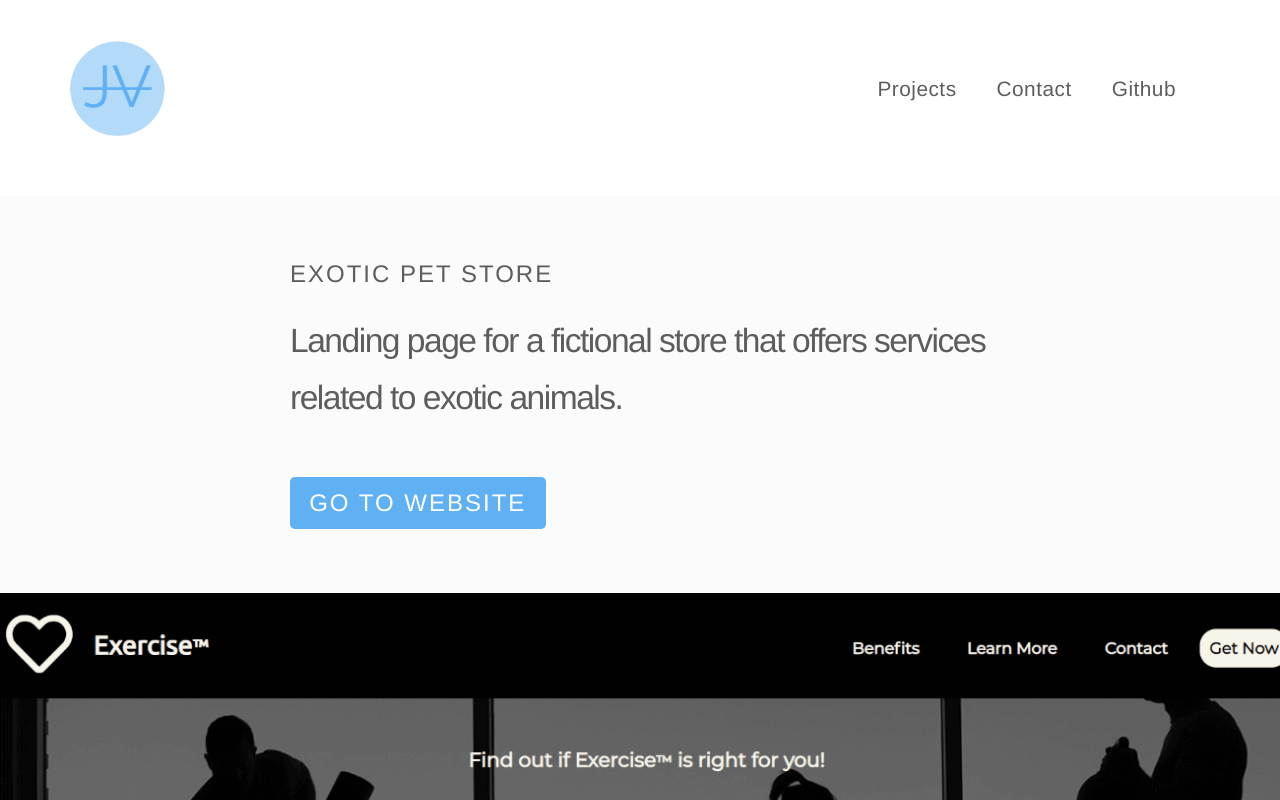
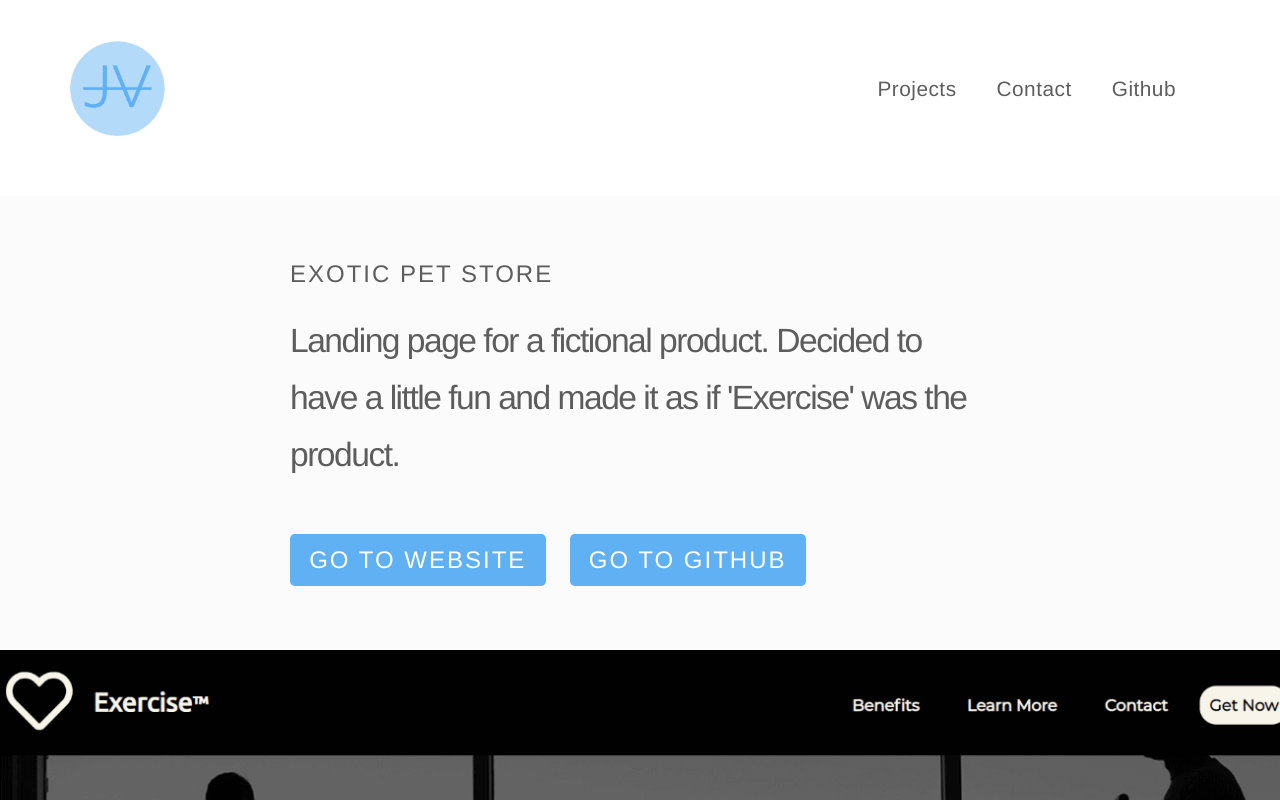
Before and after one commit to julianvazq/react-portfolio, a React (Create React App) app: page /exercise-site in a window 1280 px wide. Shown: the top 800 px of the page. Built offline with nearby package versions, Linux system fonts and the light colour scheme.

Commit message:
Typography details

```diff
--- a/src/App.css
+++ b/src/App.css
@@ -35,6 +35,12 @@ a {
   pointer-events: none;
 }
 
+@media only screen and (max-width: 800px) {
+  .react-logo {
+    height: 80px;
+  }
+}
+
 @media (prefers-reduced-motion: no-preference) {
   .react-logo {
     animation: react-logo-spin infinite 10s linear;
--- a/src/components/middle/ProjectSection.js
+++ b/src/components/middle/ProjectSection.js
@@ -48,6 +48,7 @@ const ProjectSection = () => {
   `;
 
   const ProjectItem = styled.div`
+    border-radius: 0.3rem;
     background-size: cover;
     object-fit: cover;
     text-align: center;
--- a/src/components/projects/ExerciseSitePage.js
+++ b/src/components/projects/ExerciseSitePage.js
@@ -25,7 +25,7 @@ const ExoticPetStorePage = () => {
     letter-spacing: 2px;
     text-transform: uppercase;
     font-size: 1.5rem;
-    font-weight: 400;
+    font-weight: 300;
   `;
 
   const ProjectDescription = styled.h2`
@@ -71,6 +71,11 @@ const ExoticPetStorePage = () => {
     border-bottom: 1px solid ${props => props.theme.primary};
   `;
 
+  const ButtonContainer = styled.div`
+    display: flex;
+    flex-wrap: wrap;
+  `;
+
   const Button = styled.a`
     display: inline-block;
     letter-spacing: 2px;
@@ -83,13 +88,18 @@ const ExoticPetStorePage = () => {
     font-family: inherit;
     border-radius: 0.3rem;
     cursor: pointer;
+    margin-right: 1em;
 
-    @media (max-width: 580px) {
+    @media (max-width: 600px) {
       font-size: 1.1rem;
+    }
+
+    @media (max-width: 460px) {
+      margin-bottom: 1em;
     }
   `;
 
-  const ProjectsButton = styled(Button)`
+  const MarginButton = styled(Button)`
     margin-top: 4em;
   `;
 
@@ -113,9 +123,10 @@ const ExoticPetStorePage = () => {
             <InnerContainer>
               <Title>Exotic Pet Store</Title>
               <ProjectDescription>
-                Landing page for a fictional store that offers services related
-                to exotic animals.
+                Landing page for a fictional product. Decided to have a little
+                fun and made it as if 'Exercise' was the product.
               </ProjectDescription>
+              <ButtonContainer>
                 <Button
                   href='https://julianvazq.github.io/exercise-site/'
                   target='_blank'
@@ -123,6 +134,14 @@ const ExoticPetStorePage = () => {
                 >
                   Go to website
                 </Button>
+                <Button
+                  href='https://github.com/julianvazq/exercise-site'
+                  target='_blank'
+                  rel='noopener noreferrer'
+                >
+                  Go to GitHub
+                </Button>
+              </ButtonContainer>
             </InnerContainer>
           </Container>
           <img
@@ -175,9 +194,9 @@ const ExoticPetStorePage = () => {
                   <StyledSpan>Others:</StyledSpan> CSS Grid, CSS Flexbox
                 </ListItem>
               </TechList>
-              <ProjectsButton as={Link} to='/#projects'>
+              <MarginButton as={Link} to='/#projects'>
                 Back to projects
-              </ProjectsButton>
+              </MarginButton>
             </InnerContainer>
           </Container>
         </PaddingWrapper>
--- a/src/components/projects/ExoticPetStorePage.js
+++ b/src/components/projects/ExoticPetStorePage.js
@@ -25,7 +25,7 @@ const ExoticPetStorePage = () => {
     letter-spacing: 2px;
     text-transform: uppercase;
     font-size: 1.5rem;
-    font-weight: 400;
+    font-weight: 300;
   `;
 
   const ProjectDescription = styled.h2`
@@ -71,6 +71,11 @@ const ExoticPetStorePage = () => {
     border-bottom: 1px solid ${props => props.theme.primary};
   `;
 
+  const ButtonContainer = styled.div`
+    display: flex;
+    flex-wrap: wrap;
+  `;
+
   const Button = styled.a`
     display: inline-block;
     letter-spacing: 2px;
@@ -83,13 +88,18 @@ const ExoticPetStorePage = () => {
     font-family: inherit;
     border-radius: 0.3rem;
     cursor: pointer;
+    margin-right: 1em;
 
-    @media (max-width: 580px) {
+    @media (max-width: 600px) {
       font-size: 1.1rem;
+    }
+
+    @media (max-width: 460px) {
+      margin-bottom: 1em;
     }
   `;
 
-  const ProjectsButton = styled(Button)`
+  const MarginButton = styled(Button)`
     margin-top: 4em;
   `;
 
@@ -116,6 +126,7 @@ const ExoticPetStorePage = () => {
                 Landing page for a fictional store that offers services related
                 to exotic animals.
               </ProjectDescription>
+              <ButtonContainer>
                 <Button
                   href='https://julianvazq.github.io/exotic-pet-store/'
                   target='_blank'
@@ -123,6 +134,14 @@ const ExoticPetStorePage = () => {
                 >
                   Go to website
                 </Button>
+                <Button
+                  href='https://github.com/julianvazq/exotic-pet-store'
+                  target='_blank'
+                  rel='noopener noreferrer'
+                >
+                  Go to GitHub
+                </Button>
+              </ButtonContainer>
             </InnerContainer>
           </Container>
           <video
@@ -179,9 +198,9 @@ const ExoticPetStorePage = () => {
                   <StyledSpan>Others:</StyledSpan> CSS Grid, CSS Flexbox
                 </ListItem>
               </TechList>
-              <ProjectsButton as={Link} to='/#projects'>
+              <MarginButton as={Link} to='/#projects'>
                 Back to projects
-              </ProjectsButton>
+              </MarginButton>
             </InnerContainer>
           </Container>
         </PaddingWrapper>
--- a/src/components/projects/LifeTrackerPage.js
+++ b/src/components/projects/LifeTrackerPage.js
@@ -26,7 +26,7 @@ const LifeTrackerPage = () => {
     letter-spacing: 2px;
     text-transform: uppercase;
     font-size: 1.5rem;
-    font-weight: 400;
+    font-weight: 300;
   `;
 
   const ProjectDescription = styled.h2`
@@ -72,6 +72,11 @@ const LifeTrackerPage = () => {
     border-bottom: 1px solid ${props => props.theme.primary};
   `;
 
+  const ButtonContainer = styled.div`
+    display: flex;
+    flex-wrap: wrap;
+  `;
+
   const Button = styled.a`
     display: inline-block;
     letter-spacing: 2px;
@@ -84,13 +89,18 @@ const LifeTrackerPage = () => {
     font-family: inherit;
     border-radius: 0.3rem;
     cursor: pointer;
+    margin-right: 1em;
 
-    @media (max-width: 580px) {
+    @media (max-width: 600px) {
       font-size: 1.1rem;
+    }
+
+    @media (max-width: 460px) {
+      margin-bottom: 1em;
     }
   `;
 
-  const ProjectsButton = styled(Button)`
+  const MarginButton = styled(Button)`
     margin-top: 4em;
   `;
 
@@ -117,6 +127,7 @@ const LifeTrackerPage = () => {
                 CRUD app that allows users to track certain aspects of their
                 lives, such as groceries, appointments, moods, books and more.{' '}
               </ProjectDescription>
+              <ButtonContainer>
                 <Button
                   href='http://lifetracker.julianvazquez.me'
                   target='_blank'
@@ -124,6 +135,14 @@ const LifeTrackerPage = () => {
                 >
                   Go to website
                 </Button>
+                <Button
+                  href='https://github.com/julianvazq/mern-stack'
+                  target='_blank'
+                  rel='noopener noreferrer'
+                >
+                  Go to GitHub
+                </Button>
+              </ButtonContainer>
             </InnerContainer>
           </Container>
           <video
@@ -187,9 +206,9 @@ const LifeTrackerPage = () => {
                   Router, Context API
                 </ListItem>
               </TechList>
-              <ProjectsButton as={Link} to='/#projects'>
+              <MarginButton as={Link} to='/#projects'>
                 Back to projects
-              </ProjectsButton>
+              </MarginButton>
             </InnerContainer>
           </Container>
         </PaddingWrapper>
--- a/src/components/projects/PGFinderPage.js
+++ b/src/components/projects/PGFinderPage.js
@@ -3,7 +3,7 @@ import { HashLink as Link } from 'react-router-hash-link';
 import styled from 'styled-components';
 import PGFinderDemo from '../../gifs/pg-finder-demo.mp4';
 import PGFinderResponsive from '../../images/pg-finder-responsive.png';
-import PGFinderDocumentation from '../../images/pg-finder-documentation.png';
+import PGFinderDocumentation from '../../images/pg-finder-documentation1.png';
 
 const PGFinderPage = () => {
   const Container = styled.div`
@@ -26,7 +26,7 @@ const PGFinderPage = () => {
     letter-spacing: 2px;
     text-transform: uppercase;
     font-size: 1.5rem;
-    font-weight: 400;
+    font-weight: 300;
   `;
 
   const ProjectDescription = styled.h2`
@@ -72,6 +72,11 @@ const PGFinderPage = () => {
     border-bottom: 1px solid ${props => props.theme.primary};
   `;
 
+  const ButtonContainer = styled.div`
+    display: flex;
+    flex-wrap: wrap;
+  `;
+
   const Button = styled.a`
     display: inline-block;
     letter-spacing: 2px;
@@ -84,13 +89,18 @@ const PGFinderPage = () => {
     font-family: inherit;
     border-radius: 0.3rem;
     cursor: pointer;
+    margin-right: 1em;
 
-    @media (max-width: 580px) {
+    @media (max-width: 600px) {
       font-size: 1.1rem;
+    }
+
+    @media (max-width: 460px) {
+      margin-bottom: 1em;
     }
   `;
 
-  const ProjectsButton = styled(Button)`
+  const MarginButton = styled(Button)`
     margin-top: 4em;
   `;
 
@@ -118,6 +128,7 @@ const PGFinderPage = () => {
                 public services and resources, such as traffic cameras, police
                 and fire stations.
               </ProjectDescription>
+              <ButtonContainer>
                 <Button
                   // href='http://lifetracker.julianvazquez.me'
                   target='_blank'
@@ -125,6 +136,14 @@ const PGFinderPage = () => {
                 >
                   Go to website
                 </Button>
+                <Button
+                  // href='http://lifetracker.julianvazquez.me'
+                  target='_blank'
+                  rel='noopener noreferrer'
+                >
+                  Go to GitHub
+                </Button>
+              </ButtonContainer>
             </InnerContainer>
           </Container>
           <video
@@ -168,10 +187,16 @@ const PGFinderPage = () => {
         />
       </PaddingWrapper>
 
+      <BackgroundWrapper>
         <PaddingWrapper>
           <Container>
             <InnerContainer>
               <SubHeading>Documentation</SubHeading>
+              <StyledParagraph>
+                Writing solid documentation helps keep track of all aspects of
+                an application, improves the quality of the product, and makes
+                it easier to bring other developers up to speed.
+              </StyledParagraph>
             </InnerContainer>
           </Container>
           <img
@@ -187,26 +212,25 @@ const PGFinderPage = () => {
 
           <Container style={{ paddingBottom: 0 }}>
             <InnerContainer>
-            <ProjectsButton
+              <MarginButton
                 // href='http://lifetracker.julianvazquez.me'
                 target='_blank'
                 rel='noopener noreferrer'
               >
                 Read documentation
-            </ProjectsButton>
+              </MarginButton>
             </InnerContainer>
           </Container>
         </PaddingWrapper>
+      </BackgroundWrapper>
 
-      <BackgroundWrapper>
       <PaddingWrapper>
         <Container>
           <InnerContainer>
             <SubHeading>Technologies</SubHeading>
             <TechList>
               <ListItem>
-                  <StyledSpan>Frontend:</StyledSpan> Vanilla JavaScript, CSS,
-                  HTML
+                <StyledSpan>Frontend:</StyledSpan> Vanilla JavaScript, CSS, HTML
               </ListItem>
               <ListItem>
                 <StyledSpan>Backend:</StyledSpan> Node, Express
@@ -215,13 +239,12 @@ const PGFinderPage = () => {
                 <StyledSpan>Others:</StyledSpan> Leaflet Map API
               </ListItem>
             </TechList>
-              <ProjectsButton as={Link} to='/#projects'>
+            <MarginButton as={Link} to='/#projects'>
               Back to projects
-              </ProjectsButton>
+            </MarginButton>
           </InnerContainer>
         </Container>
       </PaddingWrapper>
-      </BackgroundWrapper>
     </Fragment>
   );
 };
--- a/src/components/projects/TypingTestPage.js
+++ b/src/components/projects/TypingTestPage.js
@@ -25,7 +25,7 @@ const TypingTestPage = () => {
     letter-spacing: 2px;
     text-transform: uppercase;
     font-size: 1.5rem;
-    font-weight: 400;
+    font-weight: 300;
   `;
 
   const ProjectDescription = styled.h2`
@@ -71,6 +71,11 @@ const TypingTestPage = () => {
     border-bottom: 1px solid ${props => props.theme.primary};
   `;
 
+  const ButtonContainer = styled.div`
+    display: flex;
+    flex-wrap: wrap;
+  `;
+
   const Button = styled.a`
     display: inline-block;
     letter-spacing: 2px;
@@ -83,13 +88,18 @@ const TypingTestPage = () => {
     font-family: inherit;
     border-radius: 0.3rem;
     cursor: pointer;
+    margin-right: 1em;
 
-    @media (max-width: 580px) {
+    @media (max-width: 600px) {
       font-size: 1.1rem;
+    }
+
+    @media (max-width: 460px) {
+      margin-bottom: 1em;
     }
   `;
 
-  const ProjectsButton = styled(Button)`
+  const MarginButton = styled(Button)`
     margin-top: 4em;
   `;
 
@@ -117,6 +127,7 @@ const TypingTestPage = () => {
                 word for word excerpts from either Harry Potter or The Lord of
                 the Rings.
               </ProjectDescription>
+              <ButtonContainer>
                 <Button
                   href='https://julianvazq.github.io/typing-speed-tester/'
                   target='_blank'
@@ -124,6 +135,14 @@ const TypingTestPage = () => {
                 >
                   Go to website
                 </Button>
+                <Button
+                  href='https://github.com/julianvazq/typing-speed-tester'
+                  target='_blank'
+                  rel='noopener noreferrer'
+                >
+                  Go to GitHub
+                </Button>
+              </ButtonContainer>
             </InnerContainer>
           </Container>
           <video
@@ -177,9 +196,9 @@ const TypingTestPage = () => {
                   <StyledSpan>Frontend:</StyledSpan> JS, HTML, CSS
                 </ListItem>
               </TechList>
-              <ProjectsButton as={Link} to='/#projects'>
+              <MarginButton as={Link} to='/#projects'>
                 Back to projects
-              </ProjectsButton>
+              </MarginButton>
             </InnerContainer>
           </Container>
         </PaddingWrapper>
```
Also changed, not shown: src/components/top/AdditionalInfo.js (+9 -1 lines), src/images/pg-finder-documentation1.png (added). Lines whose indentation alone changed are shown as unchanged.
